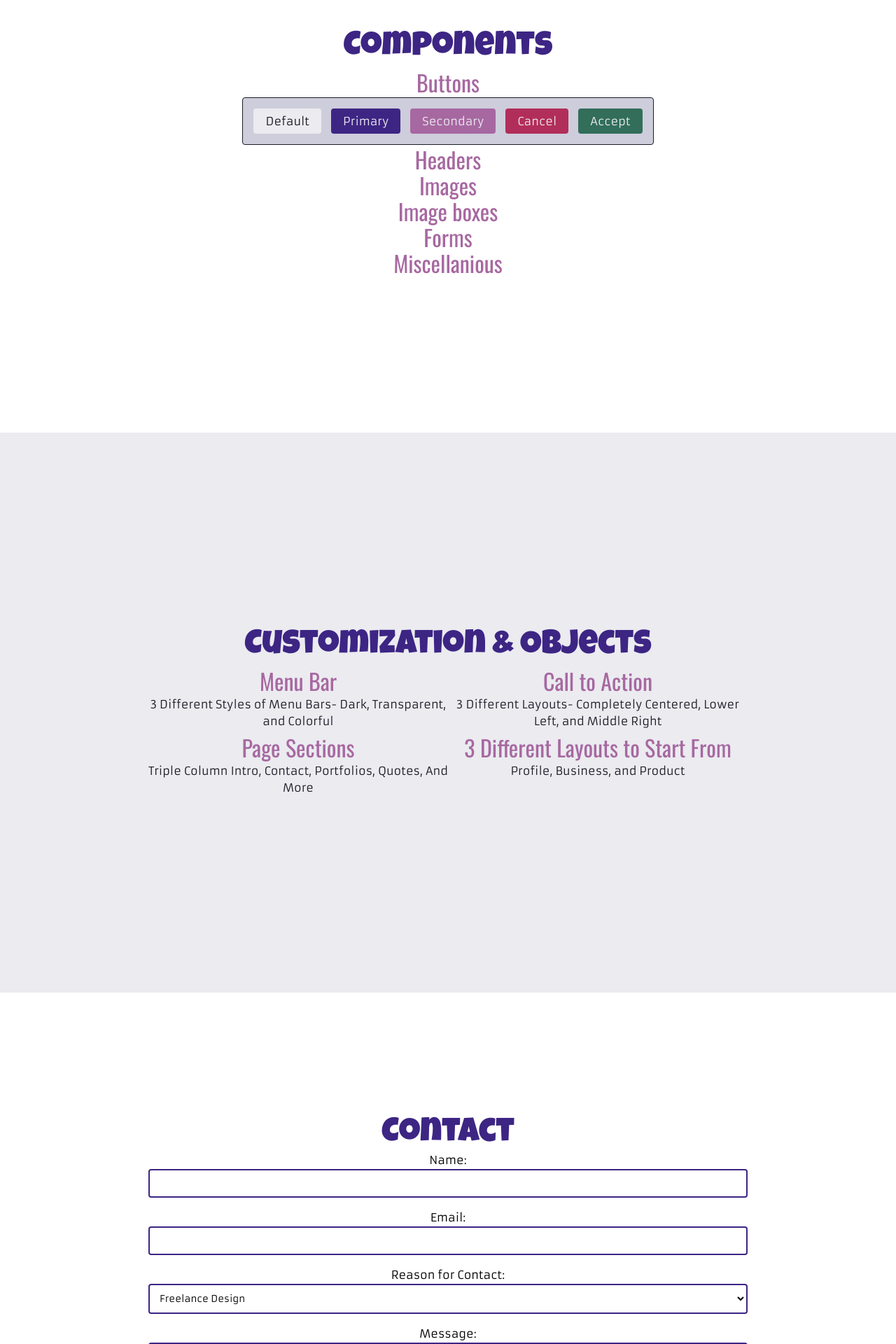
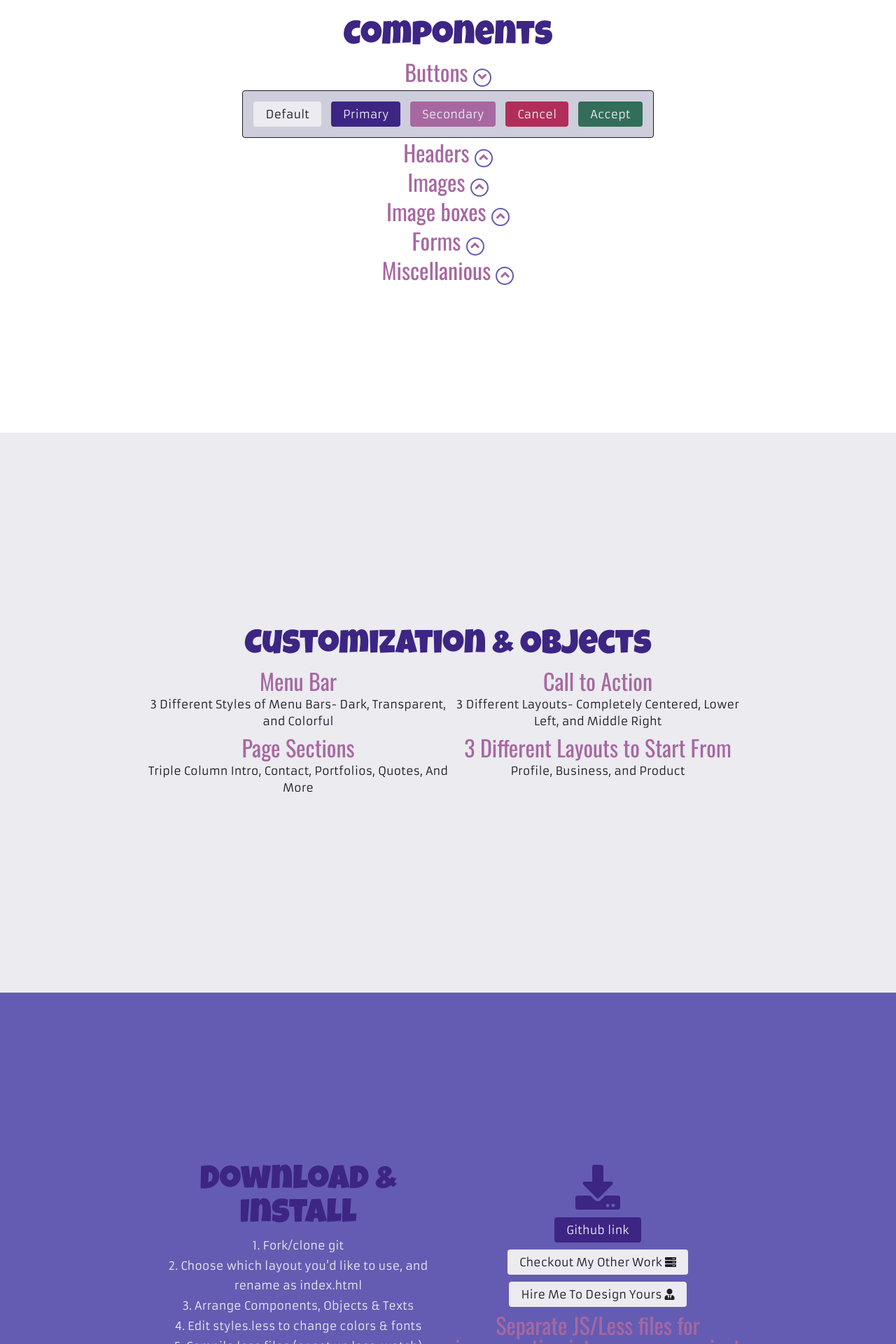
Before and after one commit to thejhubbs/splat, a PHP site: page / in a window 1280 px wide. Shown: the part 3480-5400 px from the top of the page at 70% size. Run offline with PHP 8.4, Linux system fonts and the light colour scheme; some libraries are stand-ins or nearby versions.

Commit message:
little touches on accordion & index page

```diff
--- a/components/accordions/accordions.js
+++ b/components/accordions/accordions.js
@@ -23,6 +23,8 @@ class AccordionTab {
         this.heading = this.accordion.contents('h3');
         this.section = this.accordion.children('section');
         this.showing = this.accordion.data('show');
+        this.icon = this.accordion.find('.fas');
+        console.log(this.icon)
 
         if (!this.showing) { this.section.hide(); }
         this.print();
@@ -36,8 +38,16 @@ class AccordionTab {
     }
 
     print() {
-        if(this.showing == true) { this.section.slideDown(); }
-        else { this.section.slideUp(); }
+        if(this.showing == true) {
+            this.section.slideDown();
+            this.icon.removeClass('fa-angle-up');
+            this.icon.addClass('fa-angle-down');
+        }
+        else {
+            this.section.slideUp();
+            this.icon.removeClass('fa-angle-down');
+            this.icon.addClass('fa-angle-up');
+        }
     }
 
     toggleHide() {
--- a/css/index.css
+++ b/css/index.css
@@ -1281,6 +1281,13 @@ a.confirm-button:hover {
   color: #326e5a;
   background: none;
 }
+.accordion .fas {
+  border: 2px solid #645cb3;
+  font-size: 20px;
+  border-radius: 25px;
+  width: 26px;
+  height: 26px;
+}
 /* =========================================
 SPECIFIC OBJECTS
 ===========================================*/
--- a/index.html
+++ b/index.html
@@ -265,7 +265,7 @@
           <div class="accordion-group">
 
             <div data-show="true" class="box-12 accordion">
-              <h3>Buttons</h3>
+              <h3>Buttons <span class="fas"></span></h3>
               <section class="well">
                 <a href="#" class="default-button">Default</a>
                 <a href="#" class="primary-button">Primary</a>
@@ -276,7 +276,7 @@
             </div>
 
             <div class="box-12 accordion">
-              <h3>Headers</h3>
+              <h3>Headers <span class="fas"></span></h3>
               <section class="well">
                 <h1>Top Header</h1>
                 <h2>Main Header</h2>
@@ -290,7 +290,7 @@
             </div>
 
             <div class="box-12 accordion">
-              <h3>Images</h3>
+              <h3>Images <span class="fas"></span></h3>
               <section class="well">
                 <p>Surrounded by .neat-img-overlay and with an empty div immediately prior to the image tag. </p>
                 <div class="row">
@@ -337,7 +337,7 @@
             </div>
 
             <div class="box-12 accordion">
-              <h3>Image boxes</h3>
+              <h3>Image boxes <span class="fas"></span></h3>
               <section class="well">
                 <div class="row">
 
@@ -381,175 +381,31 @@
             </div>
 
             <div class="box-12 accordion">
-              <h3>Forms</h3>
+              <h3>Forms <span class="fas"></span></h3>
               <section class="well">
                 <form>
+                  Text fields
                   <input type="text" />
-                  <input type="radio" />
-                  <input type="radio" />
-                  <input type="radio" />
+                  <input type="radio" />Some
+                  <input type="radio" />Radio
+                  <input type="radio" />Options
                   <select>
-                    <option>1</option>
-                    <option>2</option>
-                    <option>3</option>
+                    <option>1 One</option>
+                    <option>2 Two</option>
+                    <option>3 Three</option>
                   </select>
+                  A Text Area
                   <textarea></textarea>
                 </form>
               </section>
             </div>
 
             <div class="box-12 accordion">
-              <h3>Miscellanious</h3>
+              <h3>Miscellanious <span class="fas"></span></h3>
               <section class="well">
                 Wells<br />
                 Accordions<br />
 
-          <div class="accordion-group">
-
-            <div data-show="true" class="box-12 accordion">
-              <h3>Buttons</h3>
-              <section class="well">
-                <a href="#" class="default-button">Default</a>
-                <a href="#" class="primary-button">Primary</a>
-                <a href="#" class="secondary-button">Secondary</a>
-                <a href="#" class="cancel-button">Cancel</a>
-                <a href="#" class="confirm-button">Accept</a>
-              </section>
-            </div>
-
-            <div class="box-12 accordion">
-              <h3>Headers</h3>
-              <section class="well">
-                <h1>Top Header</h1>
-                <h2>Main Header</h2>
-                <h3>Section Header</h3>
-                <h4>Title</h4>
-                <h5>Significance</h5>
-                <h6>Notes</h6>
-                <p>Paragraph Tags</p>
-                <a href="#">Links</a>
-              </section>
-            </div>
-
-            <div class="box-12 accordion">
-              <h3>Images</h3>
-              <section class="well">
-                <p>Surrounded by .neat-img-overlay and with an empty div immediately prior to the image tag. </p>
-                <div class="row">
-                  <div class="box-12 box-tablet-6 box-desktop-4">
-                    <h5>Light Overlay</h5>
-                    <p>Adds a slight, transparent overlay.</p>
-                    <!--CODE-->
-                    <div class='light-img-overlay'>
-                      <div></div>
-                      <!--Necessary empty div for overlay-->
-                      <img src="img/smoke.jpg" />
-                    </div>
-                    <!--CODE-->
-                  </div>
-
-
-                  <div class="box-12 box-tablet-6 box-desktop-4">
-                    <h5>Color Overlay</h5>
-                    <p>Adds a slight overlay of the main color.</p>
-                    <!--CODE-->
-                    <div class='color-img-overlay'>
-                      <div></div>
-                      <!--Necessary empty div for overlay-->
-                      <img src="img/smoke.jpg" />
-                    </div>
-                    <!--CODE-->
-                  </div>
-
-                  <div class="box-12 box-tablet-6 box-desktop-4">
-                    <h5>Neat Overlay</h5>
-                    <p>Set height and "cover" for "neatness".</p>
-                    <!--CODE-->
-                    <div class='neat-img-overlay'>
-                      <div></div>
-                      <!--Necessary empty div for overlay-->
-                      <img src="img/smoke.jpg" />
-                    </div>
-                    <!--CODE-->
-                  </div>
-
-
-                </div>
-              </section>
-            </div>
-
-            <div class="box-12 accordion">
-              <h3>Image boxes</h3>
-              <section class="well">
-                <div class="row">
-
-                  <div class="box-12 box-tablet-6 box-desktop-4">
-                    <h5>Above and below</h5>
-                    <p>A title and an attribution.</p>
-                    <!--CODE-->
-                    <div class='image-attribution-box'>
-                      <h4>Optional Title</h4>
-                      <img src="img/smoke.jpg" />
-                      <h6>Optional Attribution or description goes here.</h6>
-                    </div>
-                    <!--CODE-->
-                  </div>
-
-                  <div class="box-12 box-tablet-6 box-desktop-4">
-                    <h5>Just a Title</h5>
-                    <p>A quick description</p>
-                    <!--CODE-->
-                    <div class='light-image-attribution-box'>
-                      <h4>Optional Title</h4>
-                      <img src="img/smoke.jpg" />
-                    </div>
-                    <!--CODE-->
-                  </div>
-
-                  <div class="box-12 box-tablet-6 box-desktop-4">
-                    <h5>Main Color</h5>
-                    <p>A highlight or primary image.</p>
-                    <!--CODE-->
-                    <div class='main-image-attribution-box'>
-                      <img src="img/smoke.jpg" />
-                      <h6>Optional Attribution or description goes here.</h6>
-                    </div>
-                    <!--CODE-->
-                  </div>
-
-                </div>
-
-              </section>
-            </div>
-
-            <div class="box-12 accordion">
-              <h3>Forms</h3>
-              <section class="well">
-                <form>
-                  <input type="text" />
-                  <input type="radio" />
-                  <input type="radio" />
-                  <input type="radio" />
-                  <select>
-                    <option>1</option>
-                    <option>2</option>
-                    <option>3</option>
-                  </select>
-                  <textarea></textarea>
-                </form>
-              </section>
-            </div>
-
-            <div class="box-12 accordion">
-              <h3>Miscellanious</h3>
-              <section class="well">
-                Wells<br />
-                Accordions<br />
-
-              </section>
-            </div>
-
-          </div>
               </section>
             </div>
 
@@ -591,35 +447,6 @@
       </div>
     </div>
 
-    <div id="contact" class="page-section">
-      <div class="container">
-        <div class="row">
-          <div class="box-12">
-            <h2>Contact</h2>
-            <form action="contact.php" method="POST">
-              Name: <input type="text" name="name">
-
-              Email: <input type="text" name="email">
-
-              Reason for Contact: <select name="reason">
-                <option>Freelance Design</option>
-                <option>Freelance Design</option>
-                <option>Freelance Design</option>
-              </select>
-
-              Message: <textarea name="message"></textarea>
-
-              <input type="submit" class="primary-button">
-
-            </form>
-          </div>
-
-        </div>
-
-      </div>
-
-    </div>
-
     <div id="download" class="page-section">
       <div class="container">
         <div class="row">
@@ -656,9 +483,8 @@
       <hr />
       <h6>This page was made by this template.</h6>
       <ul>
-        <li>My Portfolio</li>
-        <li>My Github</li>
-        <li>My Email</li>
+        <li><a href="http://jordan-andrew.com" target="_blank">My Portfolio</a></li>
+        <li><a href="http://github.com" target="_blank">My Github</a></li>
       </ul>
     </div>
   </div>
```
Also changed, not shown: components/accordions/accordions.less (+11 -0 lines).
